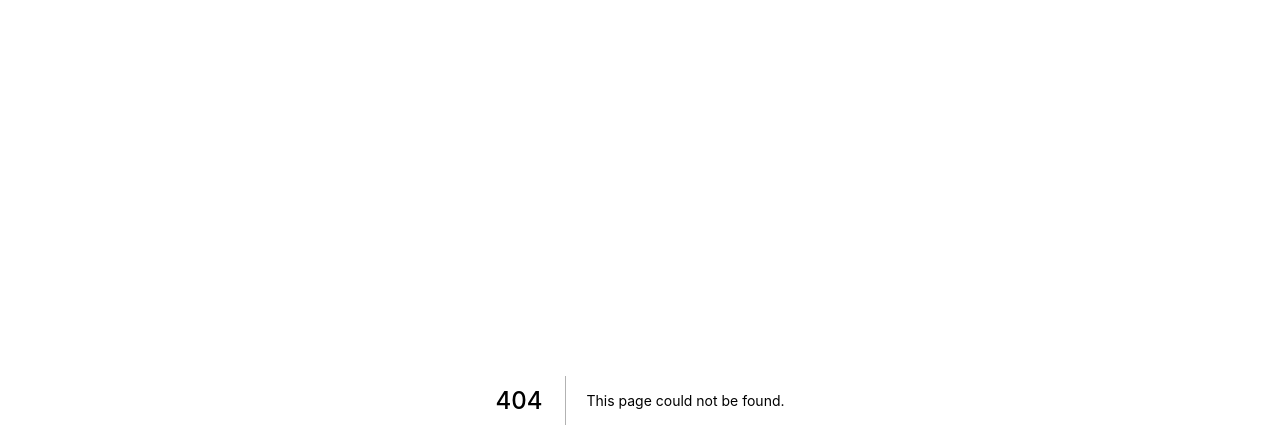
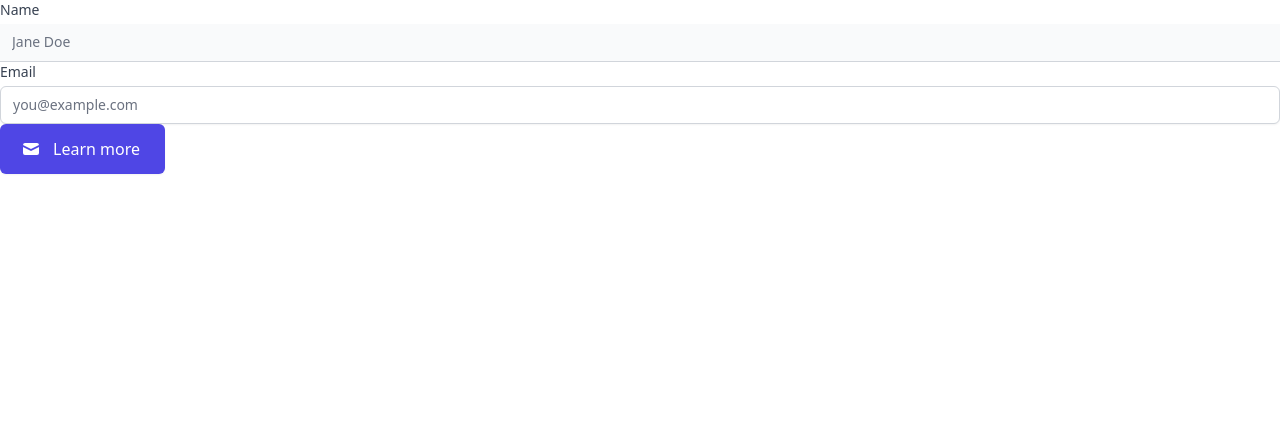
Before and after one commit to impledge/source, a Next.js app: page /registry in a window 1280 px wide. Before the commit this address had no page. Shown: the top 448 px of the page. Built offline with nearby package versions, Linux system fonts and the light colour scheme.

Commit message:
sendgrid setup

```diff
--- /dev/null
+++ b/lib/sendEmail.js
@@ -0,0 +1,37 @@
+import fetch from 'node-fetch'
+
+const SENDGRID_API = 'https://api.sendgrid.com/v3/mail/send'
+
+const sendEmail = async ({ name, email }) => {
+    await fetch(SENDGRID_API, {
+        method: 'POST',
+        headers: {
+          'Content-Type': 'application/json',
+          Authorization: process.env.SENDGRID_API_KEY
+        },
+        body: JSON.stringify({
+          personalizations: [
+            {
+              to: [
+                {
+                  email
+                }
+              ],
+              subject: 'Demo success :)'
+            }
+          ],
+          from: {
+            email: 'noreply@demo.com',
+            name: 'Test SendGrid'
+          },
+          content: [
+            {
+              type: 'text/html',
+              value: `Congratulations <b>${name}</b>, you just sent an email with sendGrid`
+            }
+          ]
+        })
+    });
+}
+
+export { sendEmail };
--- a/pages/api/contact.js
+++ b/pages/api/contact.js
@@ -1,9 +1,9 @@
-import { sendEmail } from '../../utils/sendEmail';
+import { sendEmail } from '../../lib/sendEmail';
 
 export default function handler(req, res) {
     if (req.method === 'POST') {
-        const email = req.body
-        sendEmail({ email });
+        const { name, email } = req.body;
+        sendEmail({ name, email });
         return res.status(200).end();
 
     } else {
--- a/pages/index.js
+++ b/pages/index.js
@@ -1,12 +1,13 @@
 import "tailwindcss/tailwind.css";
 import SafeAreaContainer from '../components/Container';
+import Registry from './registry';
 
 export default function Home() {
 
 	return (
 		<div>
 			<SafeAreaContainer>
-				<h1>Welcome to useSource</h1>
+				<Registry />
 			</SafeAreaContainer>
 			{/* meta data -> seo */}
 			{/* header */}
--- /dev/null
+++ b/pages/registry.js
@@ -0,0 +1,63 @@
+import React, { useState } from "react";
+import { MailIcon } from '@heroicons/react/solid'
+
+const Registry = () => {
+  const [state, setState] = useState({ name: "", email: "" });
+  const handleChange = (event) => {
+    const { name, value } = event.target;
+    setState({
+      ...state,
+      [name]: value,
+    });
+  };
+  const handlePress = () => {
+    fetch("/api/contact", {
+      method: "POST",
+      headers: { "Content-Type": "application/json" },
+      body: JSON.stringify({ name: state.name, email: state.email }),
+    });
+  };
+  return (
+    <div>
+      <label htmlFor="name" className="block text-sm font-medium text-gray-700">
+        Name
+      </label>
+      <div className="mt-1 border-b border-gray-300 focus-within:border-indigo-600">
+        <input
+          type="text"
+          name="name"
+          id="name"
+          onChange={handleChange}
+          className="block w-full border-0 border-b border-transparent bg-gray-50 focus:border-indigo-600 focus:ring-0 sm:text-sm"
+          placeholder="Jane Doe"
+        />
+      </div>
+      <label
+        htmlFor="email"
+        className="block text-sm font-medium text-gray-700"
+      >
+        Email
+      </label>
+      <div className="mt-1">
+        <input
+          type="email"
+          name="email"
+          id="email"
+          onChange={handleChange}
+          className="shadow-sm focus:ring-indigo-500 focus:border-indigo-500 block w-full sm:text-sm border-gray-300 rounded-md"
+          placeholder="you@example.com"
+        />
+      </div>
+      <button
+        onClick={handlePress}
+        type="button"
+        className="inline-flex items-center px-6 py-3 border border-transparent shadow-sm text-base font-medium rounded-md text-white bg-indigo-600 hover:bg-indigo-700 focus:outline-none focus:ring-2 focus:ring-offset-2 focus:ring-indigo-500"
+      >
+        <MailIcon className="-ml-1 mr-3 h-5 w-5" aria-hidden="true" />
+        Learn more
+      </button>
+    </div>
+  );
+};
+
+export default Registry;
```
Also changed, not shown: public/manifest.json (added), public/robots.txt (added).
